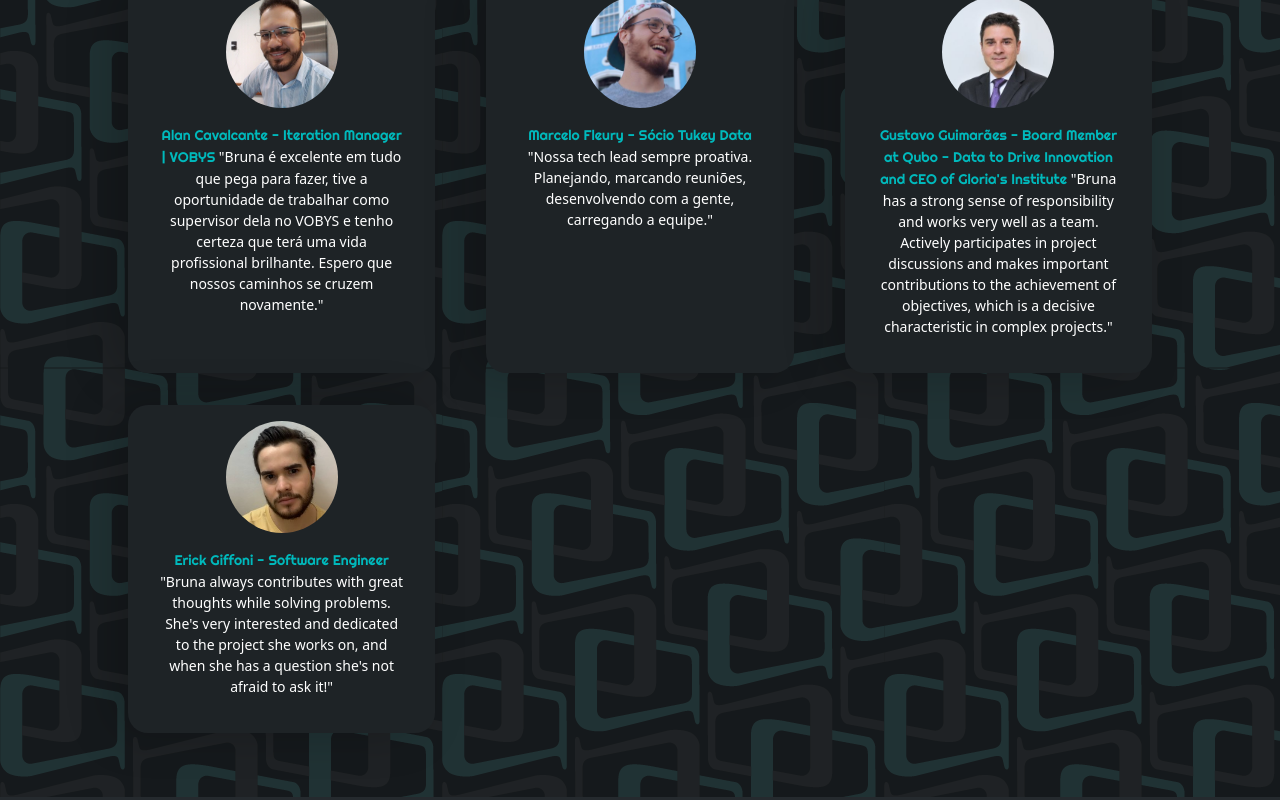
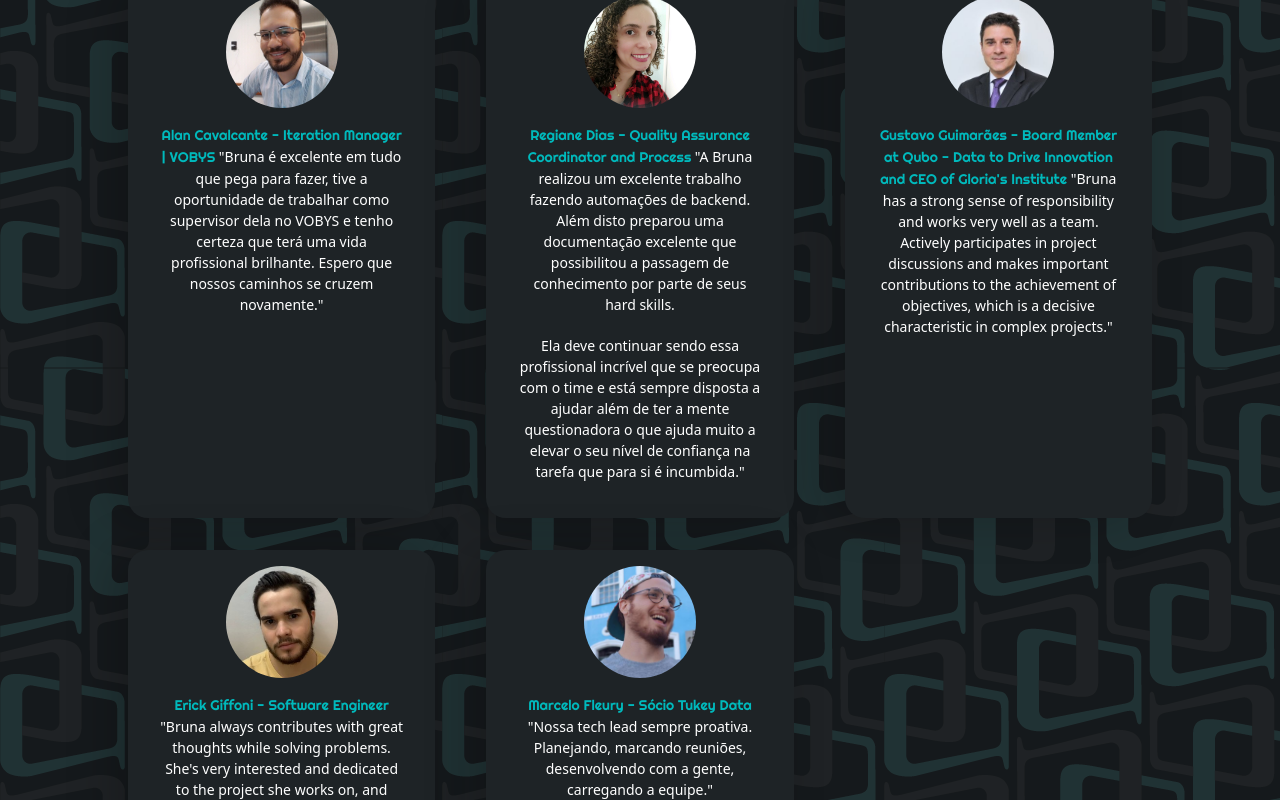
Before and after one commit to brunaazambuja/brunaazambuja, a React (Create React App) app: page / in a window 1280 px wide. Shown: the part 2860-3660 px from the top of the page. Built offline with nearby package versions, Linux system fonts and the light colour scheme.

Commit message:
Adding Regi's review

```diff
--- a/src/components/Reviews.js
+++ b/src/components/Reviews.js
@@ -7,6 +7,7 @@ import guga from '../assets/guga.jpeg';
 import marcelo from '../assets/marcelo.jpeg';
 import yan from '../assets/yan.jpeg';
 import mario from '../assets/mario.jpeg';
+import regi from '../assets/regi.jpeg';
 import { ReviewsContainer } from './styles/Dashboard';
 
 const Reviews = () => {
@@ -45,9 +46,8 @@ const Reviews = () => {
             Espero que nossos caminhos se cruzem novamente."</p>
           </div>
           <div className="profile">
-            <img src={marcelo} alt="marcelo" />
-            <p><strong>Marcelo Fleury - Sócio Tukey Data</strong> "Nossa tech lead sempre proativa.
-            Planejando, marcando reuniões, desenvolvendo com a gente, carregando a equipe."</p>
+            <img src={regi} alt="regi" />
+            <p><strong>Regiane Dias - Quality Assurance Coordinator and Process</strong> "A Bruna realizou um excelente trabalho fazendo automações de backend. Além disto preparou uma documentação excelente que possibilitou a passagem de conhecimento por parte de seus hard skills.</p><p>Ela deve continuar sendo essa profissional incrível que se preocupa com o time e está sempre disposta a ajudar além de ter a mente questionadora o que ajuda muito a elevar o seu nível de confiança na tarefa que para si é incumbida."</p>
           </div>
           <div className="profile">
             <img src={guga} alt="guga" />
@@ -61,7 +61,11 @@ const Reviews = () => {
             solving problems. She's very interested and dedicated to the project she works on, and when she has a
             question she's not afraid to ask it!"</p>
           </div>
-
+          <div className="profile">
+            <img src={marcelo} alt="marcelo" />
+            <p><strong>Marcelo Fleury - Sócio Tukey Data</strong> "Nossa tech lead sempre proativa.
+            Planejando, marcando reuniões, desenvolvendo com a gente, carregando a equipe."</p>
+          </div>
         </div>
       </div>
     </ReviewsContainer>
```
Also changed, not shown: src/assets/regi.jpeg (added).
